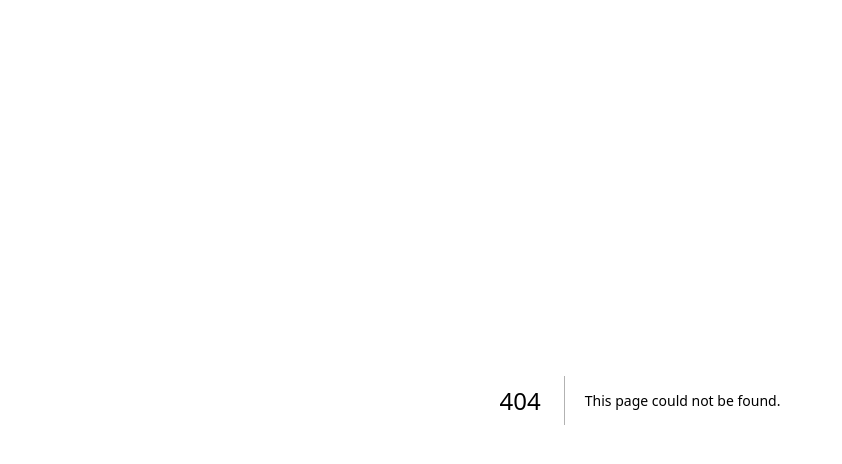
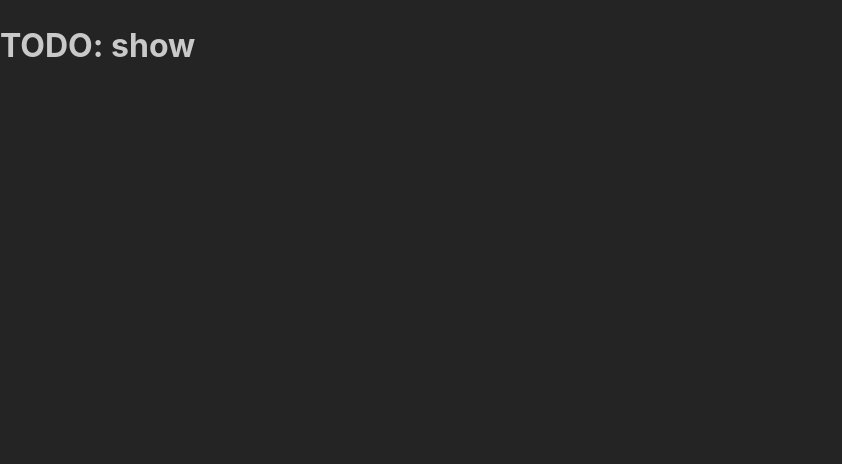
Before and after one commit to markkorput/pump, a Next.js app: page /intervals/show in a window 1280 px wide. Before the commit this address had no page. Shown: the top 464 px of the page, without its empty margins (0-842 px from the left). Built offline with nearby package versions, Linux system fonts and the light colour scheme.

Commit message:
WIP interval show page

```diff
--- a/pages/index.tsx
+++ b/pages/index.tsx
@@ -5,7 +5,7 @@ export const Index = () => {
     <>
       <Link href="/timer">Timer</Link>
       <br />
-      <Link href="/bar">Bar</Link>
+      <Link href="/intervals">Intervals</Link>
     </>
   );
 };
--- a/pages/interval.tsx
+++ b/pages/intervals/index.tsx
@@ -12,6 +12,11 @@ export const Intervals = () => {
       {intervals && (
         <IntervalList
           intervals={intervals}
+          onSelect={(interval) =>
+            Router.push(
+              `./intervals/show?id=${interval.id}&backUrl=${"/interval"}`,
+            )
+          }
           onEdit={(interval) =>
             Router.push(
               `./intervals/edit?id=${interval.id}&backUrl=${"/interval"}`,
--- /dev/null
+++ b/pages/intervals/show.tsx
@@ -0,0 +1,23 @@
+import { Stack } from "@mantine/core";
+import { z } from "zod";
+
+import useParsedParams from "@hooks/useParsedParams";
+import { useInterval } from "@/app/hooks/intervals";
+
+const paramsSchema = z.object({
+  id: z.string(),
+  backUrl: z.string().optional(),
+});
+
+export const ShowInterval = () => {
+  const { params } = useParsedParams(paramsSchema.parse);
+  const { data: interval } = useInterval(params?.id);
+
+  return (
+    <Stack>
+      <h1>TODO: show {interval?.name}</h1>
+    </Stack>
+  );
+};
+
+export default ShowInterval;
```
Also changed, not shown: app/components/intervals/IntervalList.tsx (+17 -4 lines).
